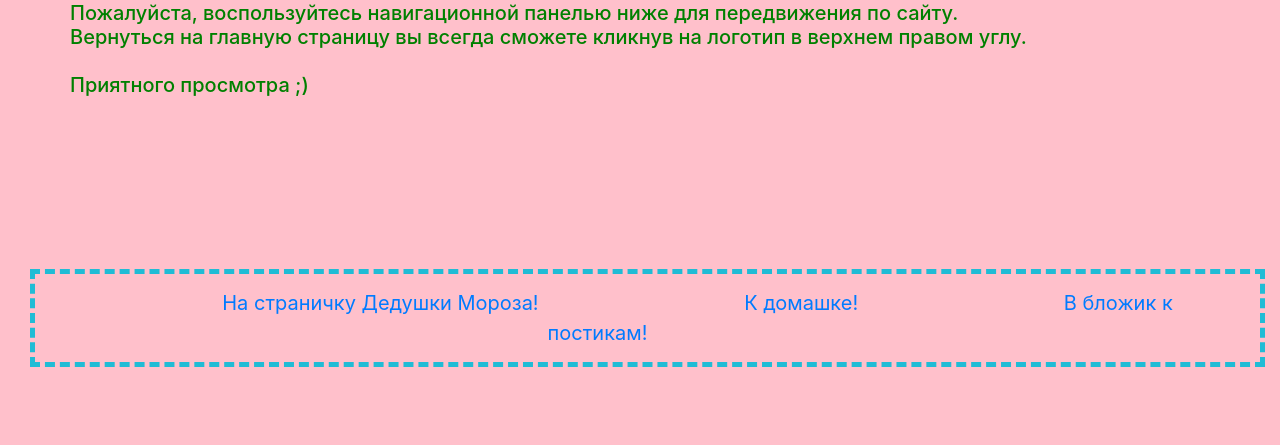
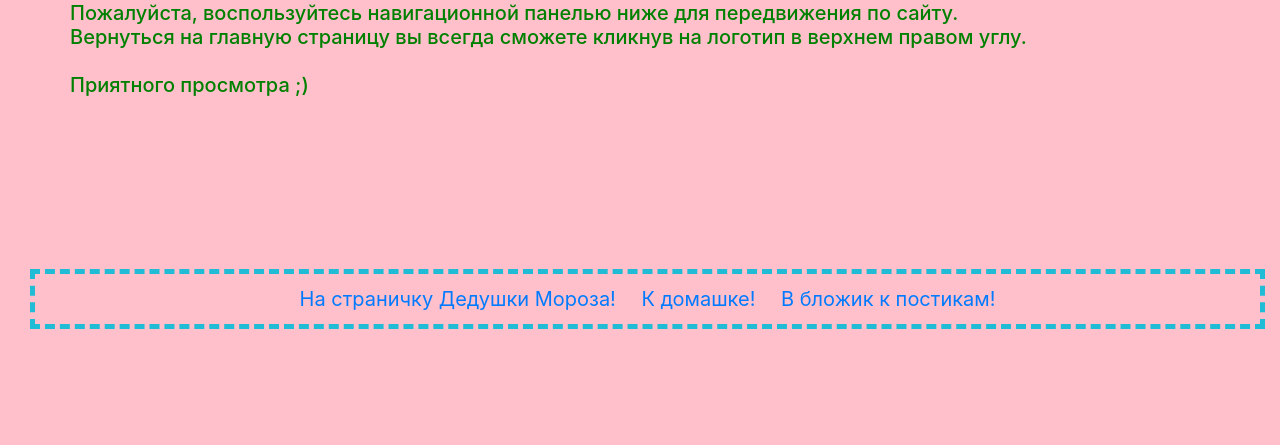
Before and after one commit to Substance0510/Stormnet, a Django app: page / in a window 1280 px wide. Shown: the part 435-880 px from the top of the page. After the commit the page ends 764 px from the top, so only its background shows below. Run offline with Django 3.2, Linux system fonts and the light colour scheme; parts of the project's set-up code (start-up, migrations or seed data) failed here and were passed over; some libraries are stand-ins or nearby versions.

Commit message:
Добавил немного красоты в css

```diff
--- a/Lection9/Dj_project/blog/static/css/blog.css
+++ b/Lection9/Dj_project/blog/static/css/blog.css
@@ -44,16 +44,15 @@ float: right; /* Выравнивание по правому краю */
 width: 100%; */
 }
 
-ol.navigation_bar {
-margin: 0; /* Обнуляем значение отступов */
-padding: 4px; /* Значение полей */
-}
-
-ol.navigation_bar li {
+.navigation_bar a {
 display: inline; /* Отображать как строчный элемент */
 /* margin-right: 50px; /* Отступ слева */
 /* border: 1px solid #000; /* Рамка вокруг текста */
-padding: 100px; /* Поля вокруг текста */
+padding: 100px;
+}
+
+@media (max-width: 1300px){
+.navigation_bar a {padding: 10px;}
 }
 
 .comments {
@@ -67,10 +66,18 @@ font-size: 15px;
 color: gray;
 }
 
-.posts{
+.posts {
 margin: 15px;
 margin-left: 70px;
 background-color: #fcc2e6;
+}
+
+@media (max-width: 576px){
+.posts {
+margin: 15px;
+margin-left: 0px;
+background-color: #fcc2e6;
+    }
 }
 
 .step-links{
--- a/Lection9/Dj_project/blog/templates/blog/includes/footer.html
+++ b/Lection9/Dj_project/blog/templates/blog/includes/footer.html
@@ -3,12 +3,10 @@
 
 <div class="row">
     <div class="col-md-12">
-        <nav>
-            <ol class="navigation_bar">
-                <li><a href="{% url 'ded_moroz' %}">На страничку Дедушки Мороза!</a></li>
-                <li><a href="{% url 'homework' %}">К домашке!</a></li>
-                <li><a href="{% url 'post_list' %}">В бложик к постикам!</a></li>
-            </ol>
+        <nav class="navigation_bar">
+            <a href="{% url 'ded_moroz' %}">На страничку Дедушки Мороза!</a>
+            <a href="{% url 'homework' %}">К домашке!</a>
+            <a href="{% url 'post_list' %}">В бложик к постикам!</a>
         </nav>
     </div>
 </div>
--- a/Lection9/Dj_project/blog/templates/blog/template.html
+++ b/Lection9/Dj_project/blog/templates/blog/template.html
@@ -18,7 +18,7 @@
     <div class="container-fluid">
         <header>
             <div class="row">
-                <div class="col-md-10 xm-md-auto">
+                <div class="col-md-10 order-md-1 order-sm-2 order-xs-2">
                     {% block header %}
                     {% block user %}
                         <div class="row">
@@ -41,7 +41,7 @@
                     {% endblock user %}
                     {% endblock header %}
                 </div>
-                <div class="col-md-2 xm-md-auto">
+                <div class="col-md-2 order-md-2 order-sm-1 order-xs-1">
                     <div class="row">
                         <div class="col-md-12 col-sm-offset-1">
                             <a href="{% url 'main_page' %}"><img src="{% static  'images/small_logo.png' %}"
```
